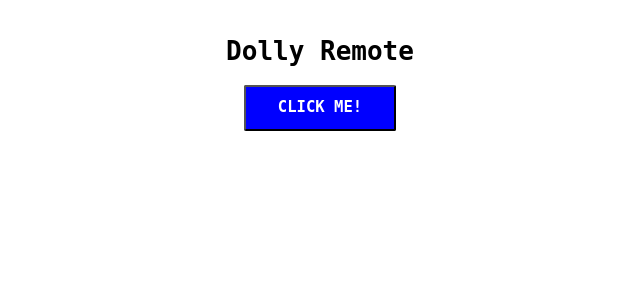
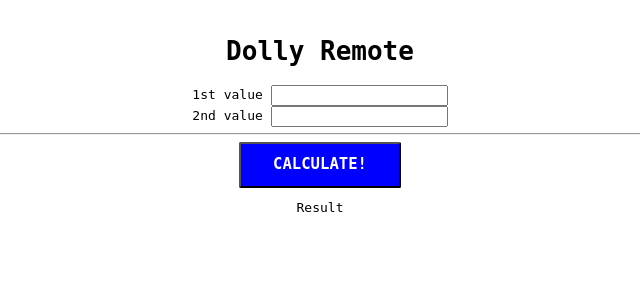
Before and after one commit to deeboss/python-js-dolly-cam-app, a Flask app: page / in a window 1280 px wide. Shown: the top 300 px of the page, without its empty margins (320-960 px from the left). Run offline with Flask 2, Linux system fonts and the light colour scheme.

Commit message:
wiring front end html and js with backend python flask

```diff
--- a/app.py
+++ b/app.py
@@ -1,4 +1,4 @@
-from flask import Flask, render_template
+from flask import Flask, jsonify, render_template, request
 app = Flask(__name__)
 
 @app.route('/')
@@ -6,8 +6,11 @@ def home():
     return render_template("index.html")
 
 
-# @app.route('/showAlert')
-# def alert():
+@app.route('/showAlert')
+def showAlert():
+    a = request.args.get('a', 0, type=int)
+    b = request.args.get('b', 0, type=int)
+    return jsonify(result=a + b)
 
 
 
--- a/templates/index.html
+++ b/templates/index.html
@@ -10,16 +10,36 @@
   <body>
     <div class='wrapper'>
       <h1> Dolly Remote </h1>
-
+      <div>
+        <label for="a">1st value</label>
+        <input type="number" name="a" />
+      </div>
+      <div>
+        <label for="b">2nd value</label>
+        <input type="number" name="b" />
+      </div>
+      <hr />
       <button id="button">
-        Click me!
+        Calculate!
       </button>
 
+
+      <p id="result">Result</p>
+
     </div>
-    <!-- <script type="text/javascript">
-      $('document').ready(function() {
-        window.alert("hello");
+
+    <script type="text/javascript">
+      $(function() {
+        $('#button').on('click', function() {
+          $.getJSON('/showAlert', {
+            a: $('input[name="a"]').val(),
+            b: $('input[name="b"]').val()
+          }, function(data) {
+            $("#result").text(data.result);
+          });
+          return false;
+        });
       });
-    </script> -->
+    </script>
   </body>
 </html>
```
Also changed, not shown: 1 other file.
